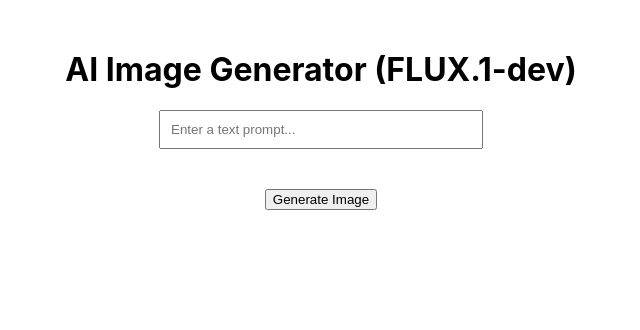
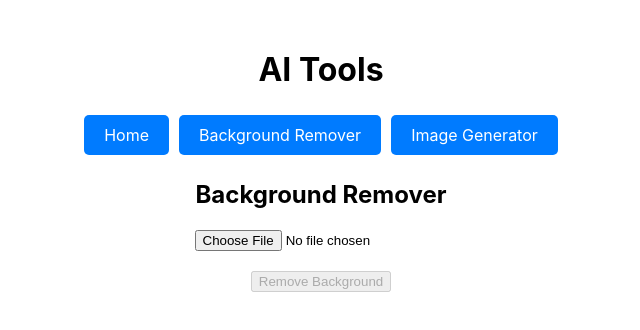
Before and after one commit to AbdulAhad210904/Bg-remove-change, a React (Create React App) app: page /bgremover in a window 1280 px wide. Shown: the top 330 px of the page, without its empty margins (319-959 px from the left). Built offline with nearby package versions, Linux system fonts and the light colour scheme.

Commit message:
Full Project configure

```diff
--- a/package.json
+++ b/package.json
@@ -9,6 +9,7 @@
     "@testing-library/user-event": "^13.5.0",
     "react": "^18.3.1",
     "react-dom": "^18.3.1",
+    "react-router-dom": "^6.27.0",
     "react-scripts": "5.0.1",
     "web-vitals": "^2.1.4"
   },
--- a/src/App.js
+++ b/src/App.js
@@ -1,79 +1,58 @@
-import React, { useState } from 'react';
+import React from 'react';
+import { BrowserRouter as Router, Route, Routes, Link } from 'react-router-dom';
+import BackgroundRemover from './BackgroundRemover';
+import ImageGenerator from './ImageGenerator';
 
 function App() {
-  const [textPrompt, setTextPrompt] = useState('');
-  const [generatedImage, setGeneratedImage] = useState(null);
-  const [loading, setLoading] = useState(false);
-  const [error, setError] = useState('');
+  return (
+    <Router>
+      <div style={{ textAlign: 'center', marginTop: '50px' }}>
+        <h1>AI Tools</h1>
 
-  const handleInputChange = (event) => {
-    setTextPrompt(event.target.value);
-  };
+        <nav style={{ marginBottom: '20px' }}>
+          <StyledLink to="/">Home</StyledLink>
+          <StyledLink to="/bgremover">Background Remover</StyledLink>
+          <StyledLink to="/imagegenerator">Image Generator</StyledLink>
+        </nav>
 
-  const generateImage = async () => {
-    if (!textPrompt) return;
-
-    setLoading(true);
-    setError('');
-
-    try {
-      const response = await fetch("https://api-inference.huggingface.co/models/black-forest-labs/FLUX.1-dev", {
-        method: 'POST',
-        headers: {
-          'Authorization': process.env.REACT_APP_HUGGINGFACE_TOKEN,
-          'Content-Type': 'application/json',
-        },
-        body: JSON.stringify({
-          inputs: textPrompt,
-        }),
-      });
-
-      if (!response.ok) {
-        throw new Error(`HTTP error! status: ${response.status}`);
-      }
-
-      const blob = await response.blob();
-      const imageUrl = URL.createObjectURL(blob);
-      setGeneratedImage(imageUrl);
-
-    } catch (error) {
-      console.error('Error:', error);
-      setError('Failed to generate image. Please try again.');
-    } finally {
-      setLoading(false);
-    }
-  };
-
-  return (
-    <div style={{ textAlign: 'center', marginTop: '50px' }}>
-      <h1>AI Image Generator (FLUX.1-dev)</h1>
-
-      <input
-        type="text"
-        placeholder="Enter a text prompt..."
-        value={textPrompt}
-        onChange={handleInputChange}
-        style={{ marginBottom: '20px', padding: '10px', width: '300px' }}
-      />
-      <br />
-
-      <button onClick={generateImage} disabled={loading} style={{ marginTop: '20px' }}>
-        {loading ? 'Generating image...' : 'Generate Image'}
-      </button>
-
-      {error && <p style={{ color: 'red' }}>{error}</p>}
-
-      {generatedImage && (
-        <div style={{ marginTop: '20px' }}>
-          <img src={generatedImage} alt="Generated" style={{ width: '300px', height: 'auto' }} />
-          <br />
-          <a href={generatedImage} download="generated-image.png">
-            <button style={{ marginTop: '10px' }}>Download Image</button>
-          </a>
-        </div>
-      )}
-    </div>
+        <Routes>
+          <Route path="/bgremover" element={<BackgroundRemover />} />
+          <Route path="/imagegenerator" element={<ImageGenerator />} />
+          <Route path="/" element={<h2>Select a Tool from the Menu</h2>} />
+          <Route path="*" element={<h2>404 - Page Not Found</h2>} />
+        </Routes>
+      </div>
+    </Router>
   );
 }
 
+// Styling
+const buttonStyle = {
+  display: 'inline-block',
+  padding: '10px 20px',
+  margin: '5px',
+  backgroundColor: '#007BFF',
+  color: 'white',
+  textDecoration: 'none',
+  borderRadius: '5px',
+  transition: 'background-color 0.3s, transform 0.3s',
+  fontSize: '16px',
+};
+
+const hoverStyle = {
+  backgroundColor: '#0056b3', // Darker shade for hover effect
+  transform: 'scale(1.05)',
+};
+
+const StyledLink = ({ to, children }) => (
+  <Link
+    to={to}
+    style={buttonStyle}
+    onMouseEnter={(e) => (e.currentTarget.style.backgroundColor = hoverStyle.backgroundColor)}
+    onMouseLeave={(e) => (e.currentTarget.style.backgroundColor = buttonStyle.backgroundColor)}
+  >
+    {children}
+  </Link>
+);
+
 export default App;
--- /dev/null
+++ b/src/BackgroundRemover.js
@@ -0,0 +1,66 @@
+import React, { useState } from 'react';
+
+function BackgroundRemover() {
+  const [photo, setPhoto] = useState(null);  // Store the uploaded photo
+  const [processedImage, setProcessedImage] = useState(null); // Store the image with background removed
+  const [loading, setLoading] = useState(false);
+
+  // Handle image upload
+  const handlePhotoUpload = (event) => {
+    setPhoto(event.target.files[0]);
+  };
+
+  // Function to handle API call and remove background
+  const removeBackground = () => {
+    if (!photo) return;
+    console.log(process.env.REACT_APP_CLIPDROP_API_KEY);
+
+    setLoading(true);
+    const formData = new FormData();
+    formData.append('image_file', photo);
+
+    fetch('https://clipdrop-api.co/remove-background/v1', {
+      method: 'POST',
+      headers: {
+        'x-api-key': process.env.REACT_APP_CLIPDROP_API_KEY,
+      },
+      body: formData,
+    })
+      .then((response) => response.arrayBuffer())
+      .then((buffer) => {
+        const blob = new Blob([buffer], { type: 'image/png' });
+        const imageUrl = URL.createObjectURL(blob);
+        setProcessedImage(imageUrl);
+        setLoading(false);
+      })
+      .catch((error) => {
+        console.error('Error:', error);
+        setLoading(false);
+      });
+  };
+
+  return (
+    <div>
+      <h2>Background Remover</h2>
+
+      <input type="file" accept="image/*" onChange={handlePhotoUpload} />
+      <br />
+
+      <button onClick={removeBackground} disabled={!photo || loading} style={{ marginTop: '20px' }}>
+        {loading ? 'Removing background...' : 'Remove Background'}
+      </button>
+
+      {processedImage && (
+        <div style={{ marginTop: '20px' }}>
+          <img src={processedImage} alt="Processed" style={{ width: '300px', height: 'auto' }} />
+          <br />
+          <a href={processedImage} download="no-bg.png">
+            <button style={{ marginTop: '10px' }}>Download Image</button>
+          </a>
+        </div>
+      )}
+    </div>
+  );
+}
+
+export default BackgroundRemover;
--- /dev/null
+++ b/src/ImageGenerator.js
@@ -0,0 +1,79 @@
+import React, { useState } from 'react';
+
+function ImageGenerator() {
+  const [textPrompt, setTextPrompt] = useState('');
+  const [generatedImage, setGeneratedImage] = useState(null);
+  const [loading, setLoading] = useState(false);
+  const [error, setError] = useState('');
+
+  const handleInputChange = (event) => {
+    setTextPrompt(event.target.value);
+  };
+
+  const generateImage = async () => {
+    if (!textPrompt) return;
+
+    setLoading(true);
+    setError('');
+
+    try {
+      const response = await fetch("https://api-inference.huggingface.co/models/black-forest-labs/FLUX.1-dev", {
+        method: 'POST',
+        headers: {
+          'Authorization': 'Bearer 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',
+          'Content-Type': 'application/json',
+        },
+        body: JSON.stringify({
+          inputs: textPrompt,
+        }),
+      });
+
+      if (!response.ok) {
+        throw new Error(`HTTP error! status: ${response.status}`);
+      }
+
+      const blob = await response.blob();
+      const imageUrl = URL.createObjectURL(blob);
+      setGeneratedImage(imageUrl);
+
+    } catch (error) {
+      console.error('Error:', error);
+      setError('Failed to generate image. Please try again.');
+    } finally {
+      setLoading(false);
+    }
+  };
+
+  return (
+    <div style={{ textAlign: 'center', marginTop: '50px' }}>
+      <h1>AI Image Generator (FLUX.1-dev)</h1>
+
+      <input
+        type="text"
+        placeholder="Enter a text prompt..."
+        value={textPrompt}
+        onChange={handleInputChange}
+        style={{ marginBottom: '20px', padding: '10px', width: '300px' }}
+      />
+      <br />
+
+      <button onClick={generateImage} disabled={loading} style={{ marginTop: '20px' }}>
+        {loading ? 'Generating image...' : 'Generate Image'}
+      </button>
+
+      {error && <p style={{ color: 'red' }}>{error}</p>}
+
+      {generatedImage && (
+        <div style={{ marginTop: '20px' }}>
+          <img src={generatedImage} alt="Generated" style={{ width: '300px', height: 'auto' }} />
+          <br />
+          <a href={generatedImage} download="generated-image.png">
+            <button style={{ marginTop: '10px' }}>Download Image</button>
+          </a>
+        </div>
+      )}
+    </div>
+  );
+}
+
+export default ImageGenerator;
```
Also changed, not shown: 1 other file (tests, documents, lock files or other folders).
